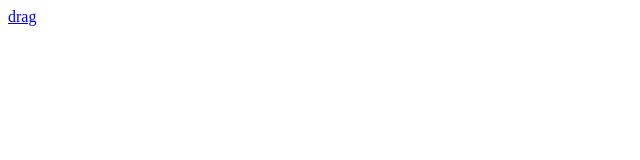
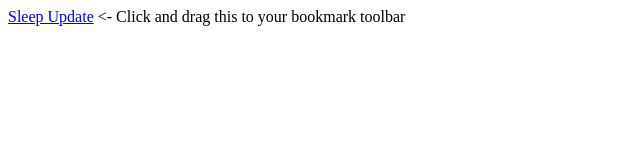
Before and after one commit to nlaura/Fibit-Sleep-Updater, a plain HTML site: page index.html in a window 1280 px wide. Shown: the whole page, without its empty margins (0-640 px from the left). Drawn offline with Linux system fonts and the light colour scheme.

Commit message:
Update index.html

```diff
--- a/index.html
+++ b/index.html
@@ -18,6 +18,6 @@ if(v == 59){
 var id = jQuery('.edit').attr('id').split('.')[1];
 fitbit.app.sleep.updateSleepRecord(id)
 
-})();">drag</a>
+})();">Sleep Update</a> <- Click and drag this to your bookmark toolbar
   </body>
 </html>
```
